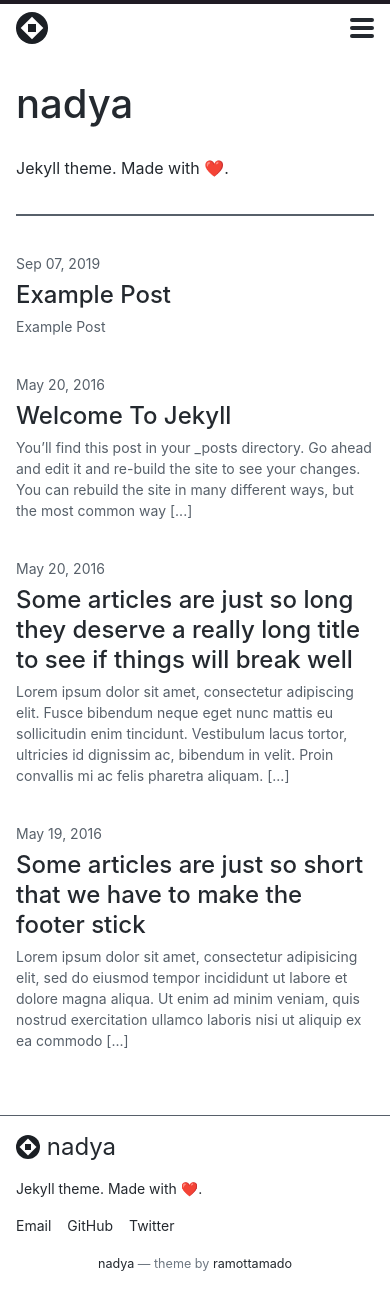
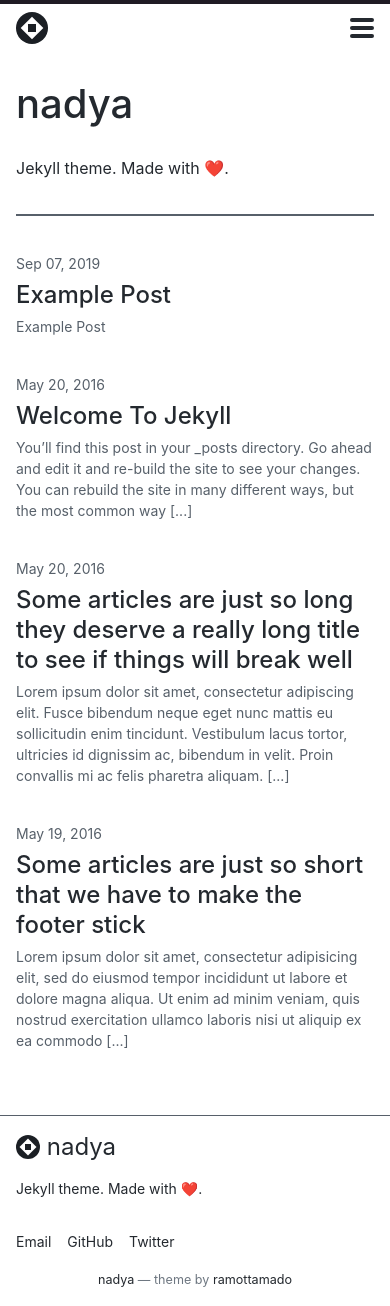
Before and after one commit to ramottamado/nadya, a Jekyll site: the page built from index.md, in a window 390 px wide. Built offline with Jekyll 4.4.1, drawn with Linux system fonts in a browser that asks for light colours.

Commit message:
Greater bottom margin on mobile for footer logo

```diff
--- a/_includes/footer.html
+++ b/_includes/footer.html
@@ -2,7 +2,7 @@
   <section class="wrapper">
     <div class="footer-col-wrapper">
       <div class="footer-col footer-col-wrapper footer-col-no-margin">
-        <div class="footer-col footer-col-50">
+        <div class="footer-col footer-col-50 footer-col-logo">
           <h1 class="footer-logo">
             {%- if site.logo %}
             <img alt="logo" class="footer-logo-image" src="{{ site.logo | relative_url }}" />
--- a/_sass/_layout.scss
+++ b/_sass/_layout.scss
@@ -285,6 +285,14 @@
 .footer-col {
   margin-bottom: var(--spacing-spacer-3);
   width: 100%;
+}
+
+.footer-col-logo {
+  margin-bottom: var(--spacing-spacer-5);
+
+  @media (min-width: $on-medium) {
+    margin-bottom: var(--spacing-spacer-3);
+  }
 }
 
 .footer-col-no-margin {
```
